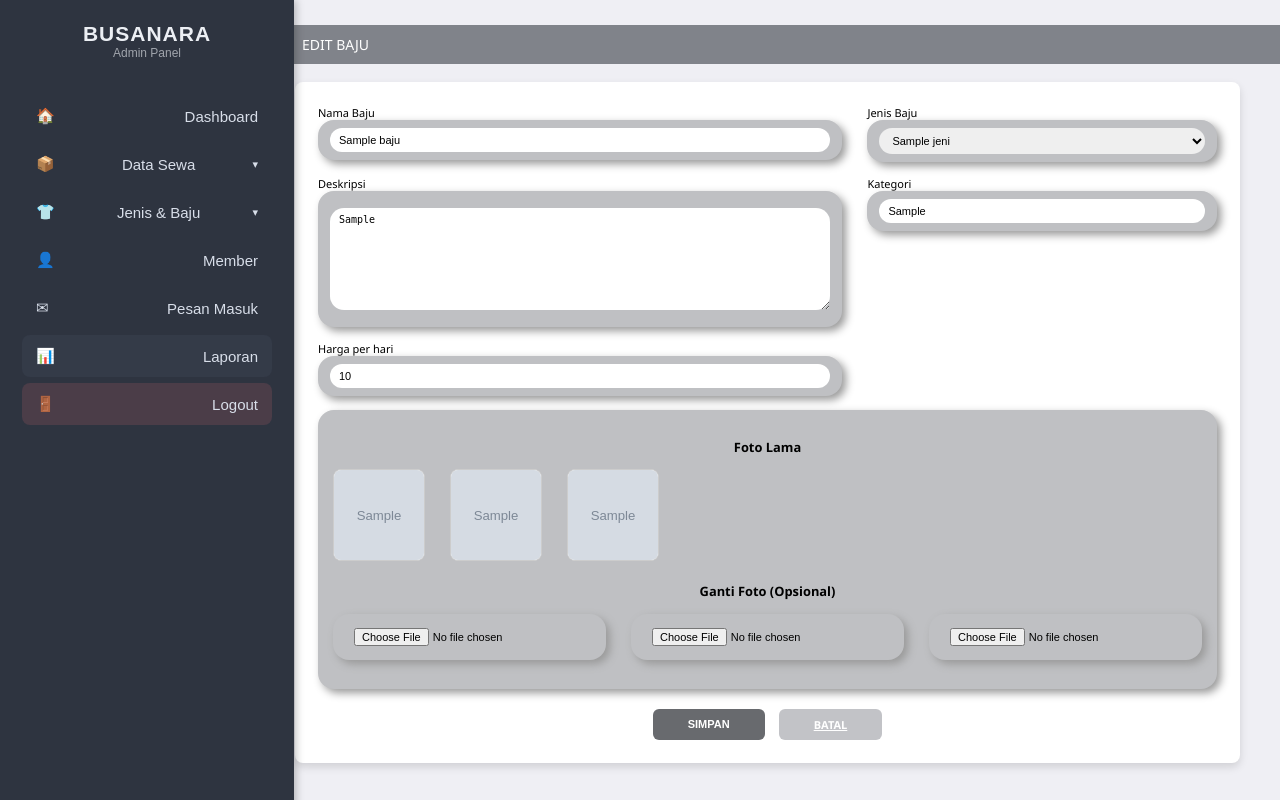
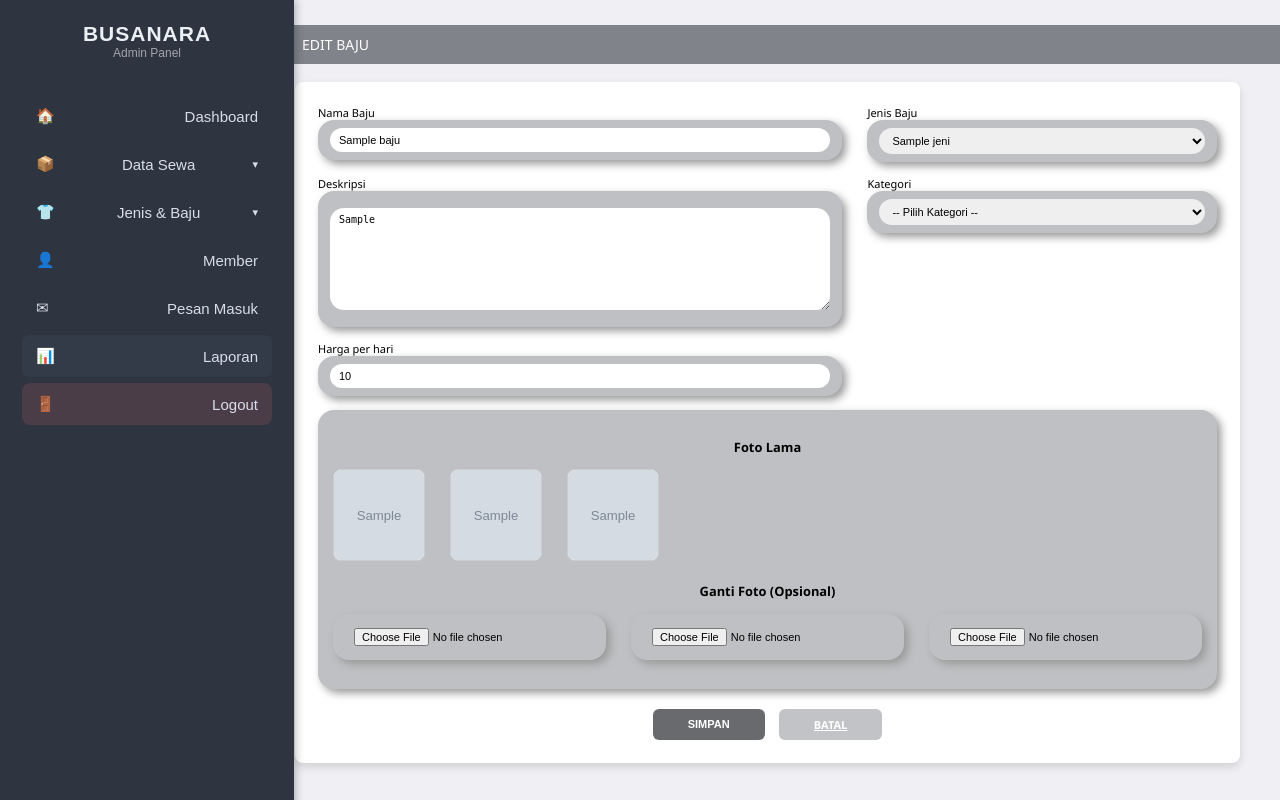
Before and after one commit to Aiqbalf/busanaraa, a PHP site: page /admin/edit_baju.php?id=1 in a window 1280 px wide. Run offline with PHP 8.4, Linux system fonts and the light colour scheme; tables that the repository leaves empty or names only in its code hold one stand-in row (values such as "Sample post"); grey boxes marked "Sample" are stand-in pictures.

Commit message:
memperbaiki dropdown di edit baju

```diff
--- a/admin/baju_tambah.php
+++ b/admin/baju_tambah.php
@@ -117,6 +117,7 @@ textarea{ font-size:10px !important; }
                 <label>Deskripsi</label>
                 <div class="box-field" style="height:120px;"><textarea name="deskripsi" style="height:90px;"></textarea></div>
             </div>
+
             <div style="width:40%;">
                 <label>Kategori</label>
                 <div class="box-field">
--- a/admin/edit_baju.php
+++ b/admin/edit_baju.php
@@ -246,7 +246,13 @@ textarea{
             <div style="width:40%;">
                 <label>Kategori</label>
                 <div class="box-field">
-                    <input type="text" name="kategori" value="<?= $data['kategori'] ?>">
+                <select name="kategori" required>
+                    <option value="">-- Pilih Kategori --</option>
+                    <option value="anak laki-laki" <?= ($data['kategori']=='anak laki-laki') ? 'selected' : '' ?>>Anak Laki-laki</option>
+                    <option value="anak perempuan" <?= ($data['kategori']=='anak perempuan') ? 'selected' : '' ?>>Anak Perempuan</option>
+                    <option value="dewasa laki-laki" <?= ($data['kategori']=='dewasa laki-laki') ? 'selected' : '' ?>>Dewasa Laki-laki</option>
+                    <option value="dewasa perempuan" <?= ($data['kategori']=='dewasa perempuan') ? 'selected' : '' ?>>Dewasa Perempuan</option>
+                </select>
                 </div>
             </div>
         </div>
```
